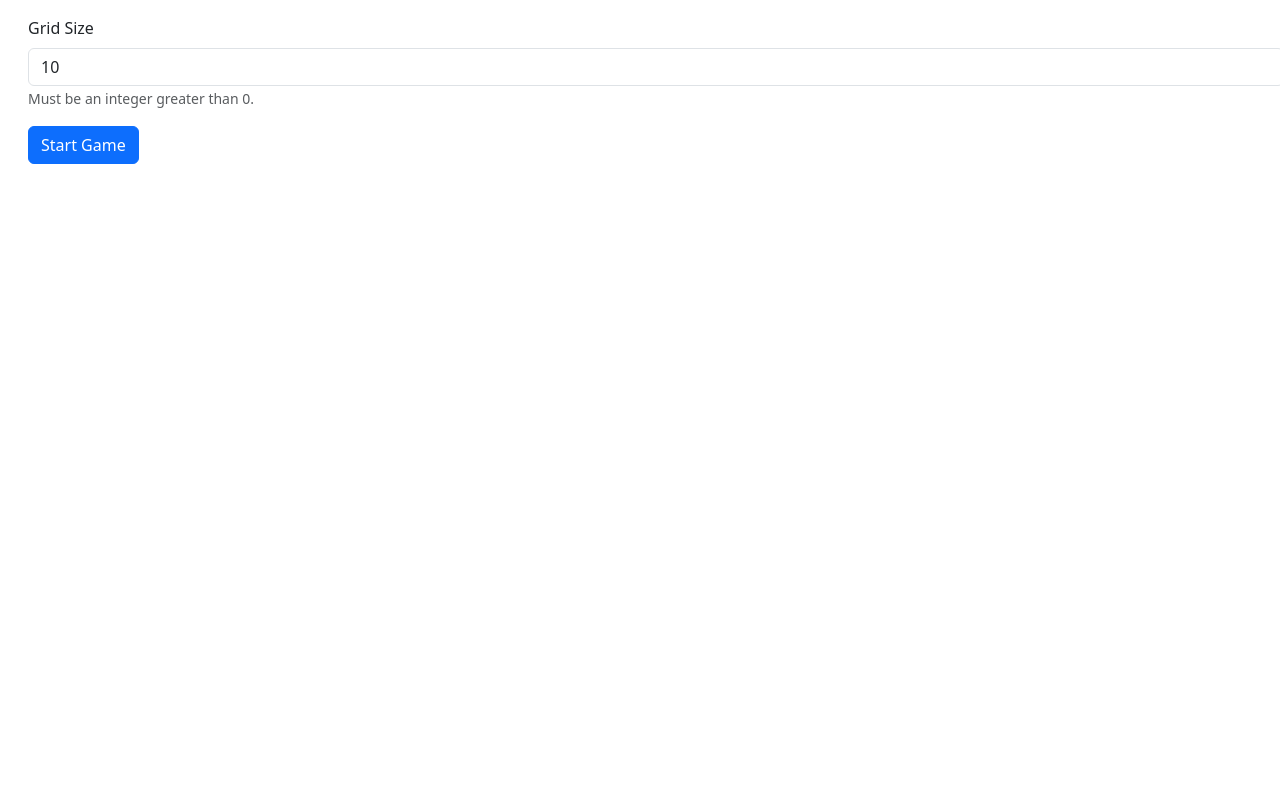
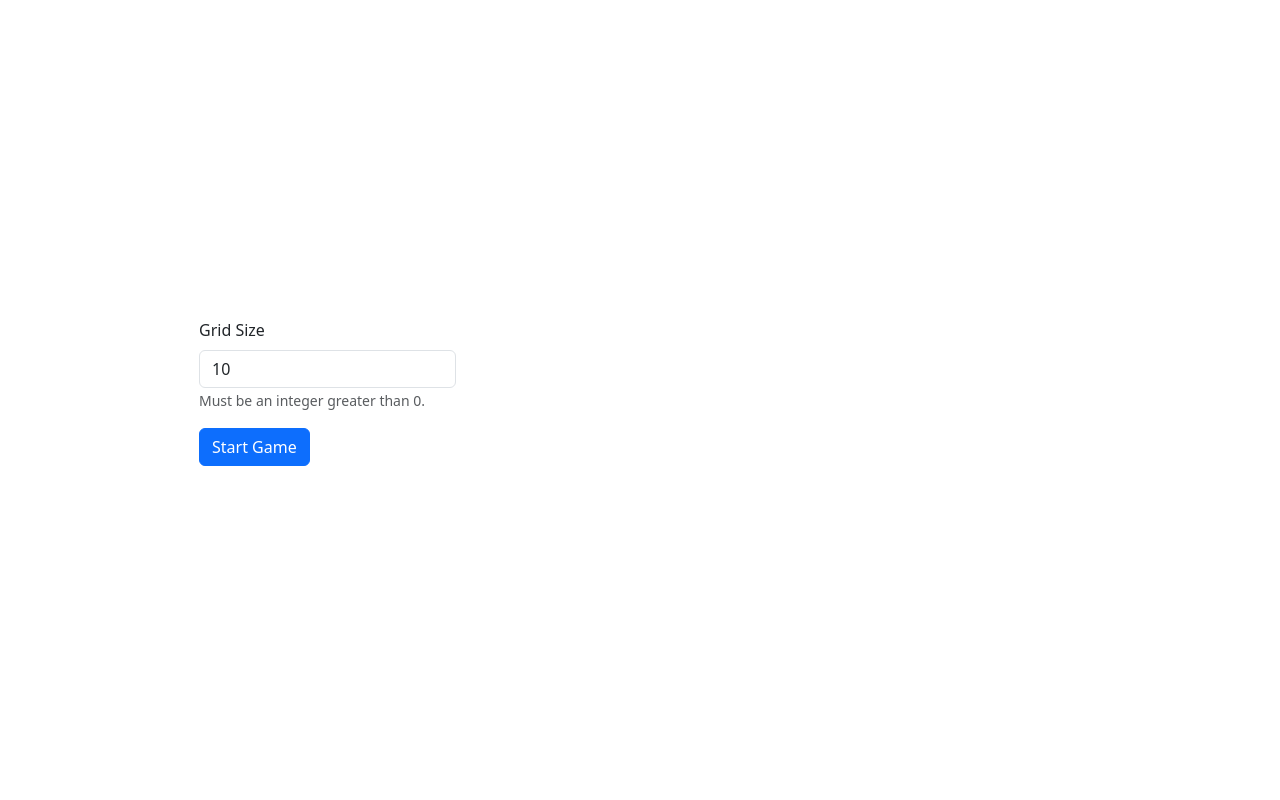
Before and after one commit to isfelaco/CS-4640, a PHP site: page /hw7/index.html in a window 1280 px wide. Run offline with PHP 8.4, Linux system fonts and the light colour scheme.

Commit message:
more styling

```diff
--- a/web/www/hw7/index.html
+++ b/web/www/hw7/index.html
@@ -29,8 +29,7 @@
   </head>
 
   <body>
-    <div class="container-fluid m-3">
-      <div class="row mb-3">
+    <div class="mb-3">
       <form id="setup-form">
         <div class="col mb-3">
           <label for="size-input" class="form-label">Grid Size</label>
@@ -52,7 +51,6 @@
         Game Over!
       </div>
     </div>
-      <div class="row grid-container" id="grid-container"></div>
-    </div>
+    <table class="table grid-container" id="grid-container"></table>
   </body>
 </html>
--- a/web/www/hw7/lightsout.js
+++ b/web/www/hw7/lightsout.js
@@ -3,9 +3,9 @@ function generateGrid(size, lights_on_positions) {
   gridContainer.empty();
 
   for (let row = 0; row < size; row++) {
-    const rowDiv = $('<div class="row"></div>');
+    const rowDiv = $("<tr></tr>");
     for (let col = 0; col < size; col++) {
-      const colDiv = $('<div class="col cell"></div>');
+      const colDiv = $('<td class="cell" scope="col"></td>');
       colDiv.attr("id", row + "-" + col);
       if (
         lights_on_positions.some(
@@ -40,7 +40,7 @@ $(document).ready(function () {
         generateGrid(size, lights_on_postitions);
 
         // bind click event handler
-        $(".col.cell").each(function () {
+        $(".cell").each(function () {
           $(this).on("click", function () {
             // toggle cell
             $(this).toggleClass("light-on");
--- a/web/www/hw7/main.css
+++ b/web/www/hw7/main.css
@@ -1,10 +1,21 @@
+body {
+  height: 100vh;
+  display: flex;
+  flex-direction: row;
+  justify-content: center;
+  align-items: center;
+  gap: 25px;
+  flex-wrap: wrap;
+}
+
 .grid-container {
-  max-width: 75%;
+  border: 1px solid red;
+  max-height: 75vh;
+  max-width: 75vh;
+  aspect-ratio: 1;
 }
 
 .cell {
-  flex: 1; /* Each cell occupies equal space within its row */
-  width: auto;
   aspect-ratio: 1;
   border: 1px solid black;
   background-color: blue;
```
Lines whose indentation alone changed are shown as unchanged.
